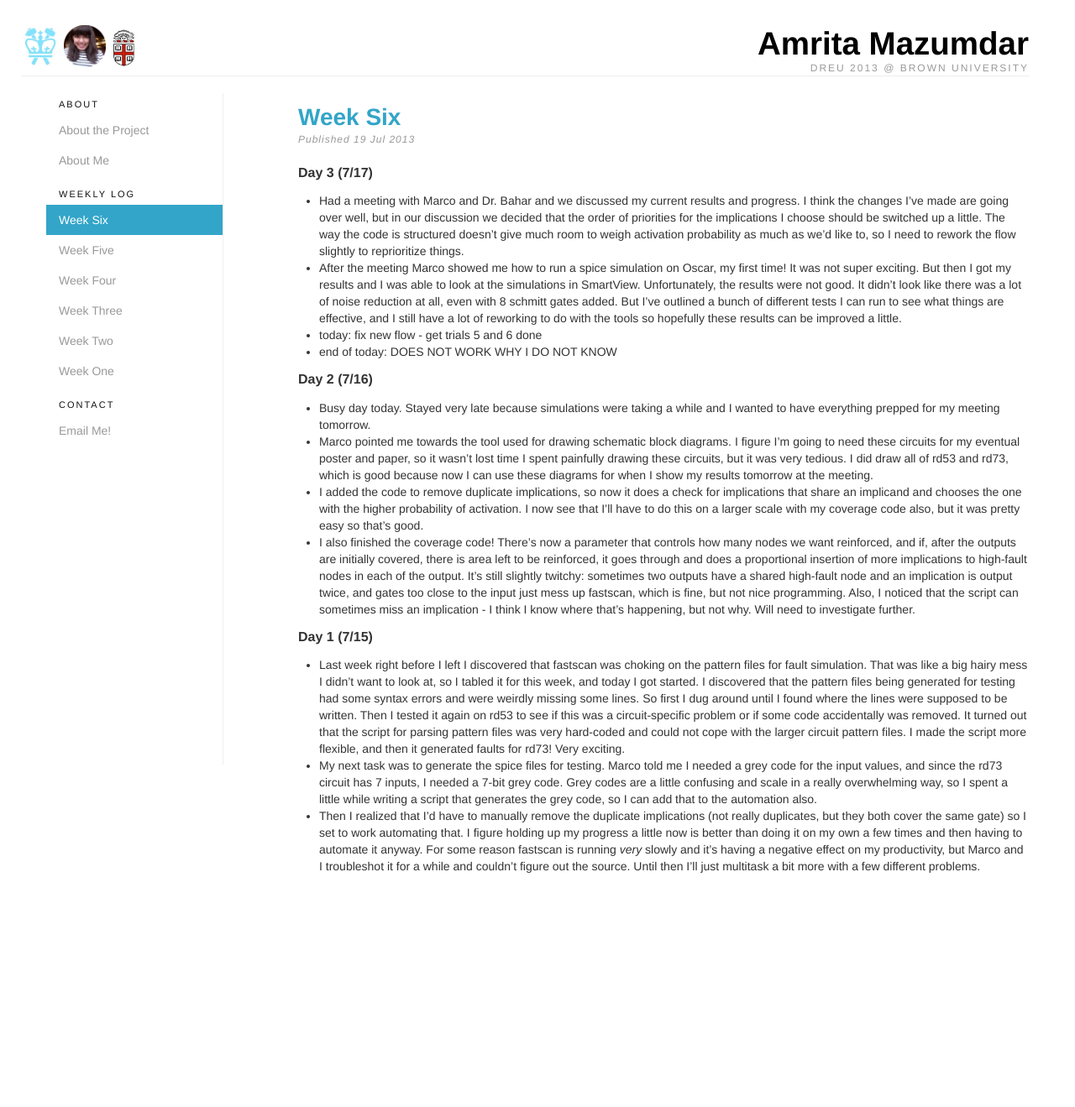
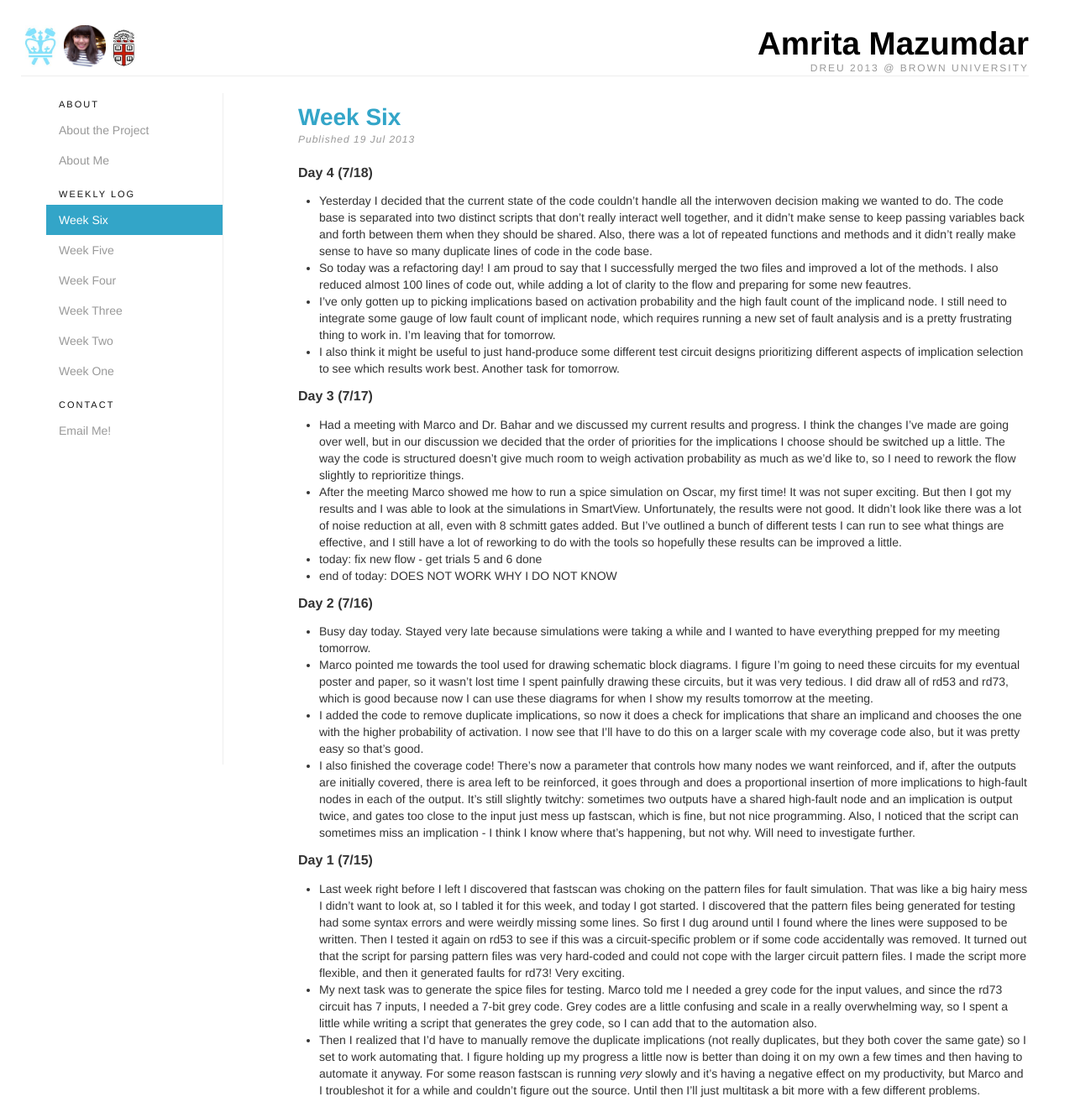
Before and after one commit to amritamaz/dreu-blog, a Jekyll site: the page built from _posts/2013-07-19-week-six.md, in a window 1280 px wide. Shown: the whole page at 84% size. Built offline with Jekyll 4.4.1, drawn with Linux system fonts in a browser that asks for light colours; nearby versions of some CDN libraries; Markdown is read by kramdown in place of the engine named in the settings; before the commit the page ends 1052 px from its top, so only the background shows below that.

Commit message:
week six day 4

```diff
--- a/_posts/2013-07-19-week-six.md
+++ b/_posts/2013-07-19-week-six.md
@@ -3,6 +3,25 @@ layout: post
 title: Week Six
 category: weekly log
 ---
+
+## Day 4 (7/18)
+  + Yesterday I decided that the current state of the code couldn't handle all the
+  interwoven decision making we wanted to do. The code base is separated into two
+  distinct scripts that don't really interact well together, and it didn't make sense
+  to keep passing variables back and forth between them when they should be shared.
+  Also, there was a lot of repeated functions and methods and it didn't really make
+  sense to have so many duplicate lines of code in the code base.
+  + So today was a refactoring
+  day! I am proud to say that I successfully merged the two files and improved a lot
+  of the methods. I also reduced almost 100 lines of code out, while adding a lot of
+  clarity to the flow and preparing for some new feautres.
+  + I've only gotten up to picking implications based on activation probability and
+  the high fault count of the implicand node. I still need to integrate some gauge of
+  low fault count of implicant node, which requires running a new set of fault analysis
+  and is a pretty frustrating thing to work in. I'm leaving that for tomorrow.
+  + I also think it might be useful to just hand-produce some different test circuit
+  designs prioritizing different aspects of implication selection to see which results
+  work best. Another task for tomorrow.
 
 ## Day 3 (7/17)
   + Had a meeting with Marco and Dr. Bahar and we discussed my current results and progress.
```
